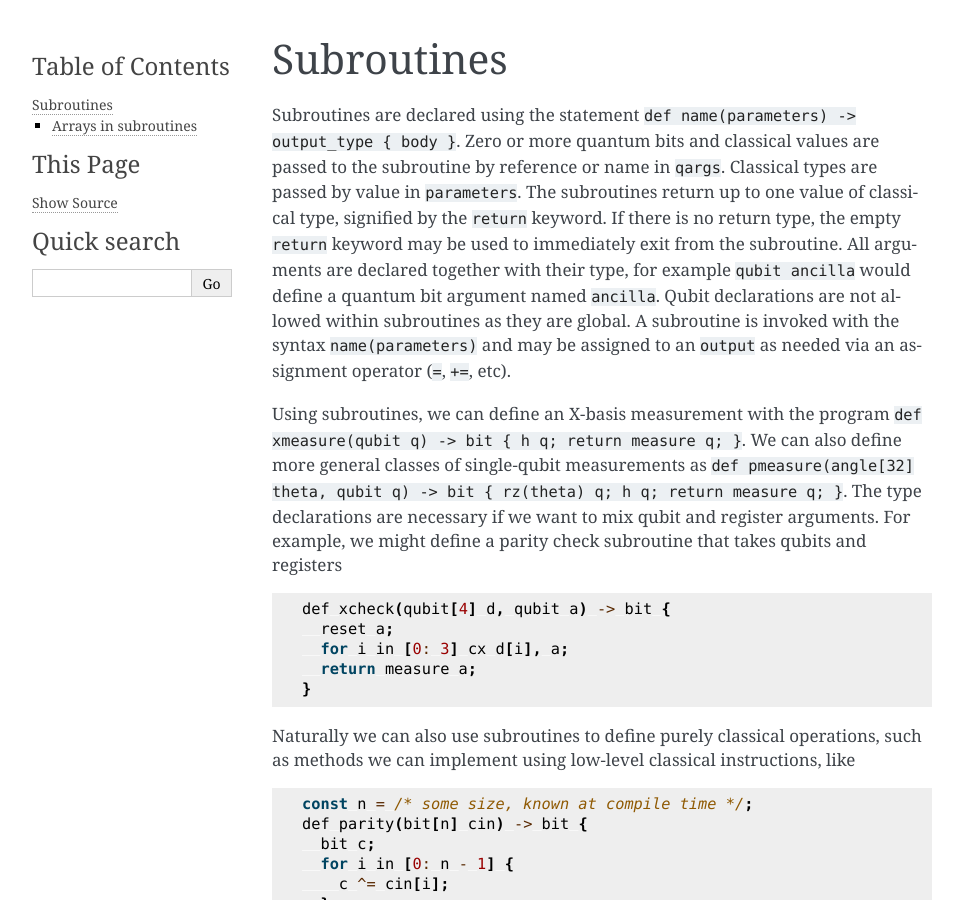
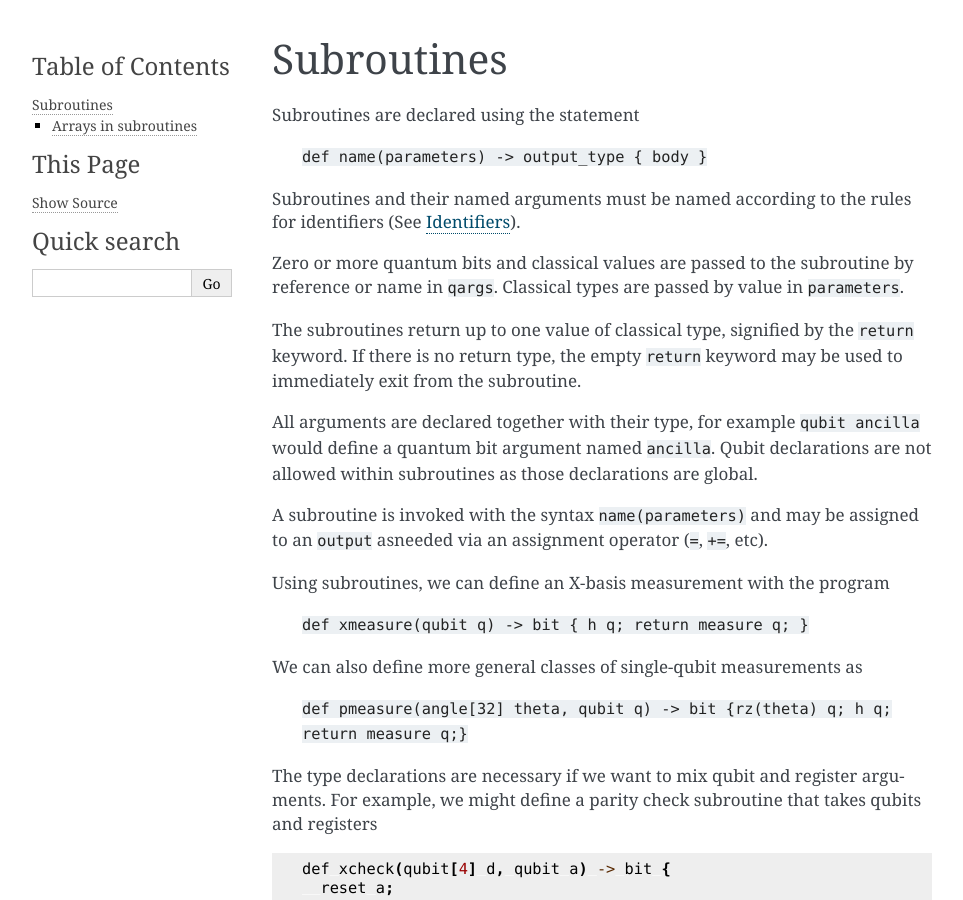
Before and after one commit to openqasm/openqasm, a Sphinx documentation site: the page built from source/language/subroutines.rst, in a window 1280 px wide and 900 px high. Shown: the whole window, without its empty margins (148-1111 px from the left). Built offline with Sphinx 7.4.7, drawn with Linux system fonts in a browser that asks for light colours.

Commit message:
Address #343 by a separate Identifier section referenced by Variables and Subroutines

```diff
--- a/source/language/subroutines.rst
+++ b/source/language/subroutines.rst
@@ -1,23 +1,36 @@
 Subroutines
 ===========
 
-Subroutines are declared using the statement ``def name(parameters) -> output_type { body }``.
-Zero or more quantum bits
-and classical values are passed to the subroutine by reference or name in ``qargs``.
+Subroutines are declared using the statement
+
+    ``def name(parameters) -> output_type { body }``
+
+Subroutines and their named arguments must be named according to the rules for
+identifiers (See :ref:`identifiers`).
+
+Zero or more quantum bits and classical values are passed to the subroutine by reference or name in ``qargs``.
 Classical types are passed by value in ``parameters``.
+
 The subroutines return up to one value of classical type, signified by the
 ``return`` keyword. If there is no return type, the empty ``return``
-keyword may be used to immediately exit from the subroutine. All arguments are declared together
-with their type, for example ``qubit ancilla`` would define a quantum bit argument named ``ancilla``.
-Qubit declarations are not allowed within subroutines as they are global. A subroutine
-is invoked with the syntax ``name(parameters)`` and may be assigned to an ``output`` as
-needed via an assignment operator (``=``, ``+=``, etc).
+keyword may be used to immediately exit from the subroutine.
+
+All arguments are declared together with their type, for example ``qubit ancilla``
+would define a quantum bit argument named ``ancilla``. Qubit declarations are not
+allowed within subroutines as those declarations are global.
+
+A subroutine is invoked with the syntax ``name(parameters)`` and may be assigned
+to an ``output`` asneeded via an assignment operator (``=``, ``+=``, etc).
 
 Using subroutines, we can define an X-basis measurement with the program
-``def xmeasure(qubit q) -> bit { h q; return measure q; }``.
+
+    ``def xmeasure(qubit q) -> bit { h q; return measure q; }``
+
 We can also define more general classes of single-qubit measurements
 as
-``def pmeasure(angle[32] theta, qubit q) -> bit { rz(theta) q; h q; return measure q; }``.
+
+    ``def pmeasure(angle[32] theta, qubit q) -> bit {rz(theta) q; h q; return measure q;}``
+
 The type declarations are necessary if we want to mix qubit and
 register arguments. For example, we might define a parity check
 subroutine that takes qubits and registers
```
Also changed, not shown: source/language/types.rst (+16 -9 lines).
